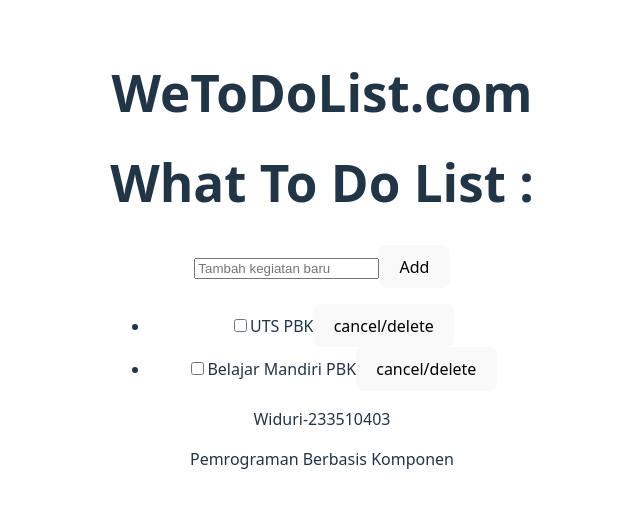
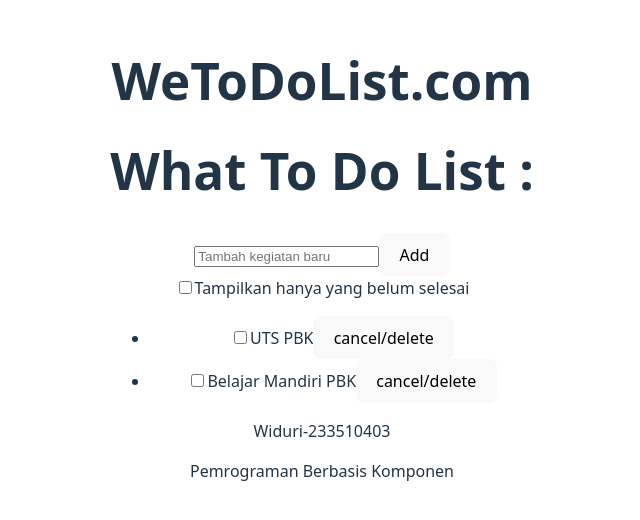
Before and after one commit to Widuriii/32-pbk-uts-233510403, a Vue app: page / in a window 1280 px wide. Shown: the part 142-662 px from the top of the page, without its empty margins (318-958 px from the left). Built offline with nearby package versions, Linux system fonts and the light colour scheme.

Commit message:
6.Fitur hanya menampilkan kegiatan yang belum selesai(belum diceklis)

```diff
--- a/src/App.vue
+++ b/src/App.vue
@@ -1,5 +1,5 @@
 <script setup>
-import { ref } from 'vue'
+import { ref, computed } from 'vue'
 
 const tasks = ref([
   { id: 1, text: 'UTS PBK', done: false },
@@ -22,6 +22,9 @@ const deleteTask = (id) => {
   tasks.value = tasks.value.filter(t => t.id !== id)
 }
 
+const showOnlyPending = ref(false)
+const filteredTask = computed(() => showOnlyPending.value ? tasks.value.filter(t => !t.done) : tasks.value)
+
 </script>
 
 <template>
@@ -37,8 +40,12 @@ const deleteTask = (id) => {
     <button type="submit">Add</button>
   </form>
 
+  <label class="filter">
+    <input type="checkbox" v-model="showOnlyPending" />Tampilkan hanya yang belum selesai
+  </label>
+
   <ul class="task-list">
-    <li v-for="task in tasks" :key="task.id" class="task">
+    <li v-for="task in filteredTask" :key="task.id" class="task">
       <input type="checkbox" v-model="task.done" />
       <span :class="{done: task.done}">{{ task.text }}</span>
       <button @click="deleteTask(task.id)">cancel/delete</button>
```
